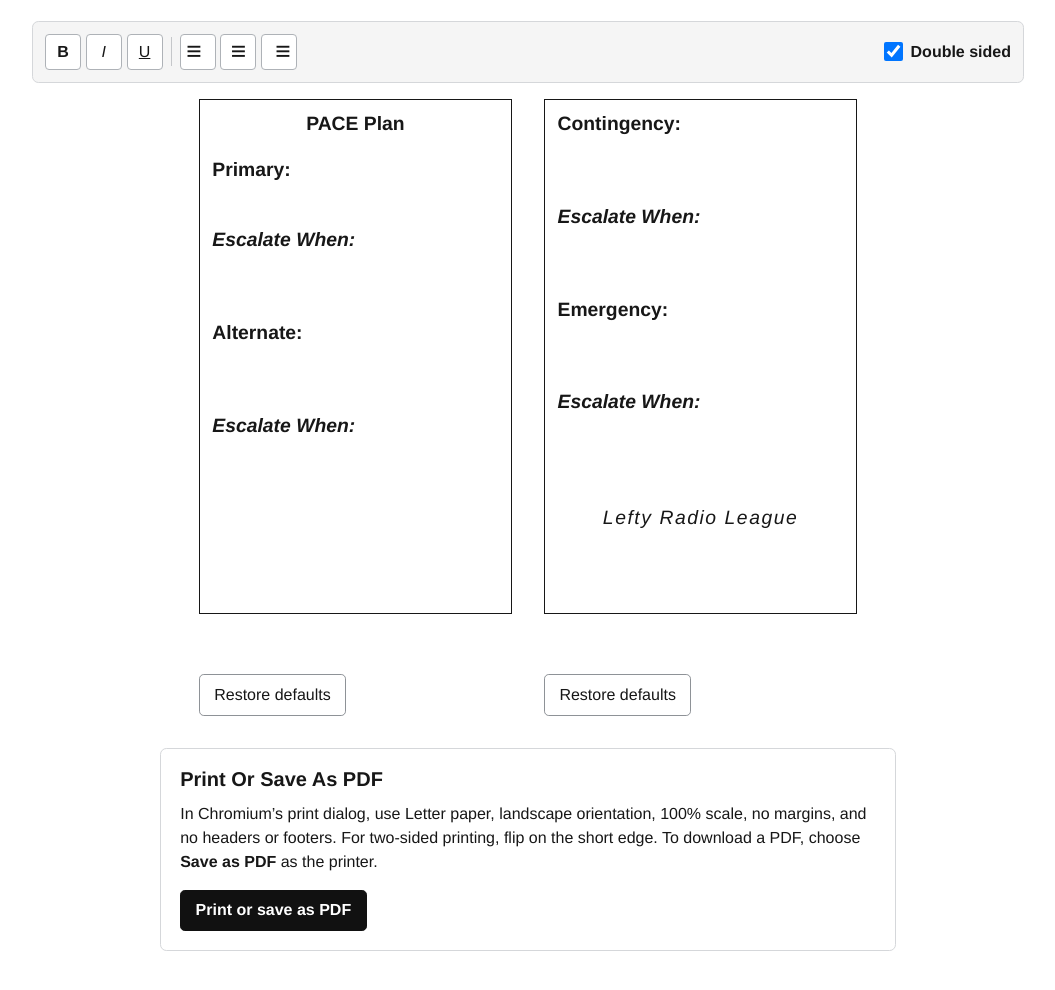
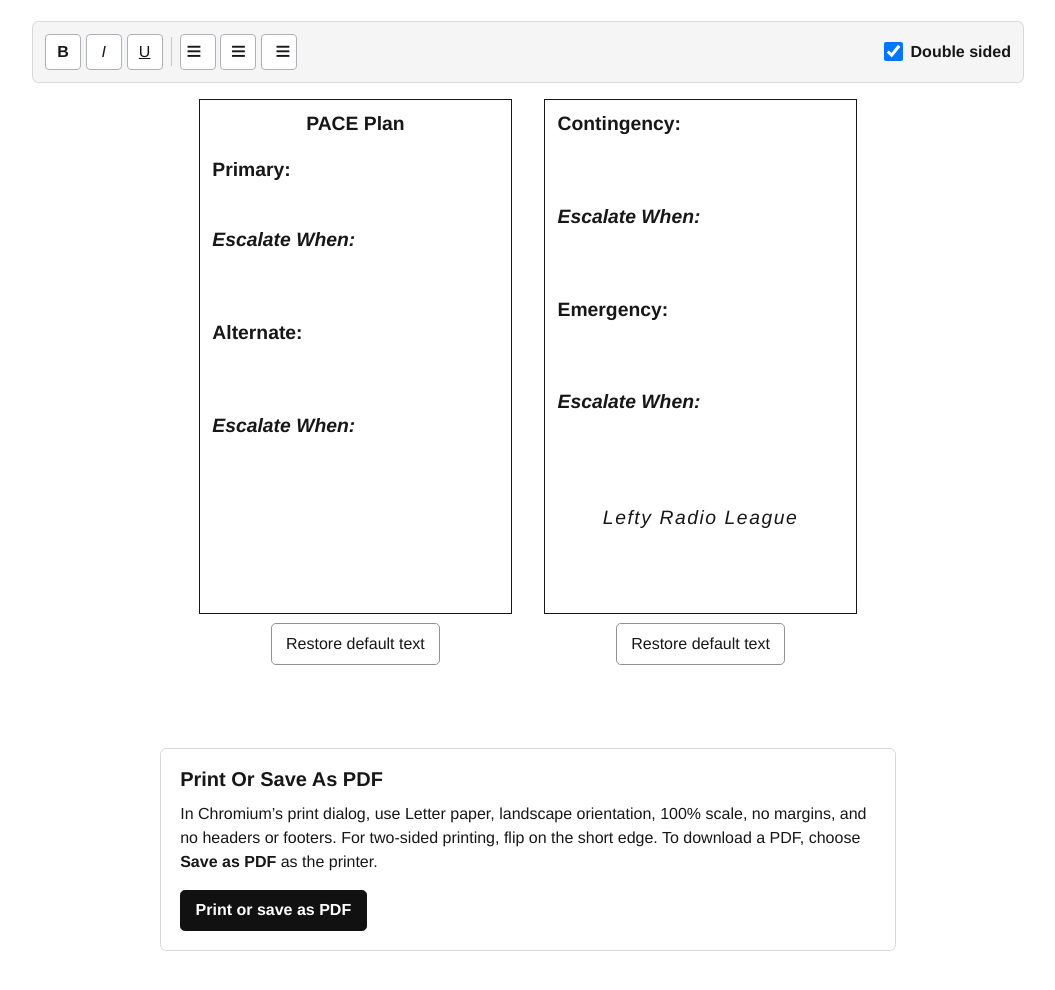
Before and after one commit to DecentralizedDan/cardigen, a plain HTML site: page index.html in a window 1280 px wide. Shown: the part 106-1096 px from the top of the page, without its empty margins (112-1167 px from the left). Drawn offline with Linux system fonts and the light colour scheme.

Commit message:
Refine restore controls

```diff
--- a/index.html
+++ b/index.html
@@ -84,13 +84,13 @@
             aria-label="First card side"
             spellcheck="true"
           ></div>
+          <button type="button" class="restore-button" data-side="1">
+            Restore default text
+          </button>
           <p id="side-1-warning" class="overflow-warning" role="status" hidden>
             This side has more text than the printed card can hold. Extra text
             will be clipped.
           </p>
-          <button type="button" class="restore-button" data-side="1">
-            Restore defaults
-          </button>
         </div>
 
         <div id="side-2-column" class="editor-column">
@@ -103,13 +103,13 @@
             aria-label="Second card side"
             spellcheck="true"
           ></div>
+          <button type="button" class="restore-button" data-side="2">
+            Restore default text
+          </button>
           <p id="side-2-warning" class="overflow-warning" role="status" hidden>
             This side has more text than the printed card can hold. Extra text
             will be clipped.
           </p>
-          <button type="button" class="restore-button" data-side="2">
-            Restore defaults
-          </button>
         </div>
       </section>
 
--- a/styles.css
+++ b/styles.css
@@ -188,7 +188,7 @@ button {
 
 .overflow-warning {
   min-height: 2.6rem;
-  margin: 0.6rem 0;
+  margin: 0.6rem 0 0;
   color: var(--danger);
   font-size: 0.9rem;
   font-weight: 700;
@@ -208,6 +208,11 @@ button {
   border-radius: 0.3rem;
   background: #fff;
   cursor: pointer;
+}
+
+.restore-button {
+  display: block;
+  margin: 0.6rem auto 0;
 }
 
 .restore-button:disabled {
```
